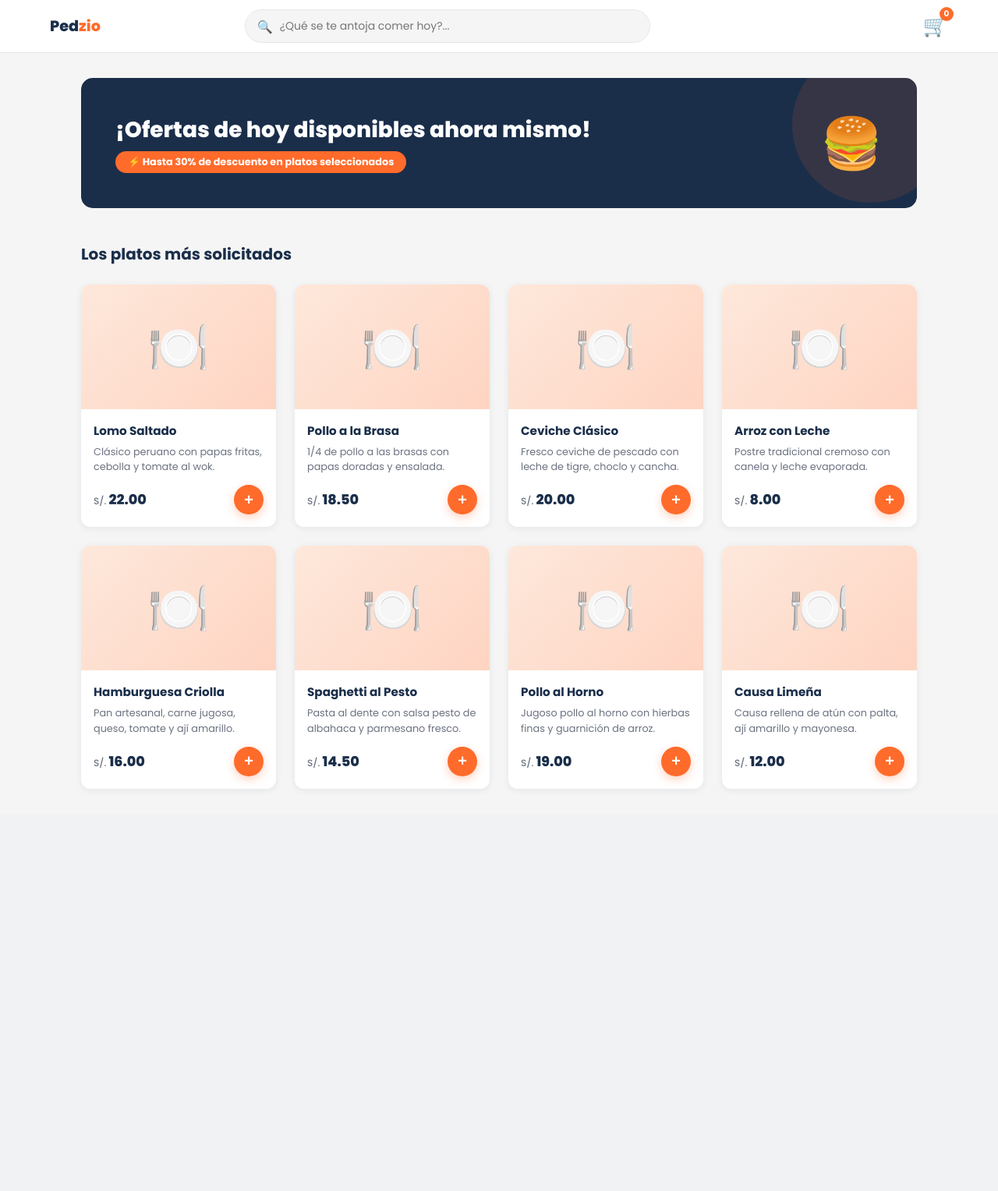
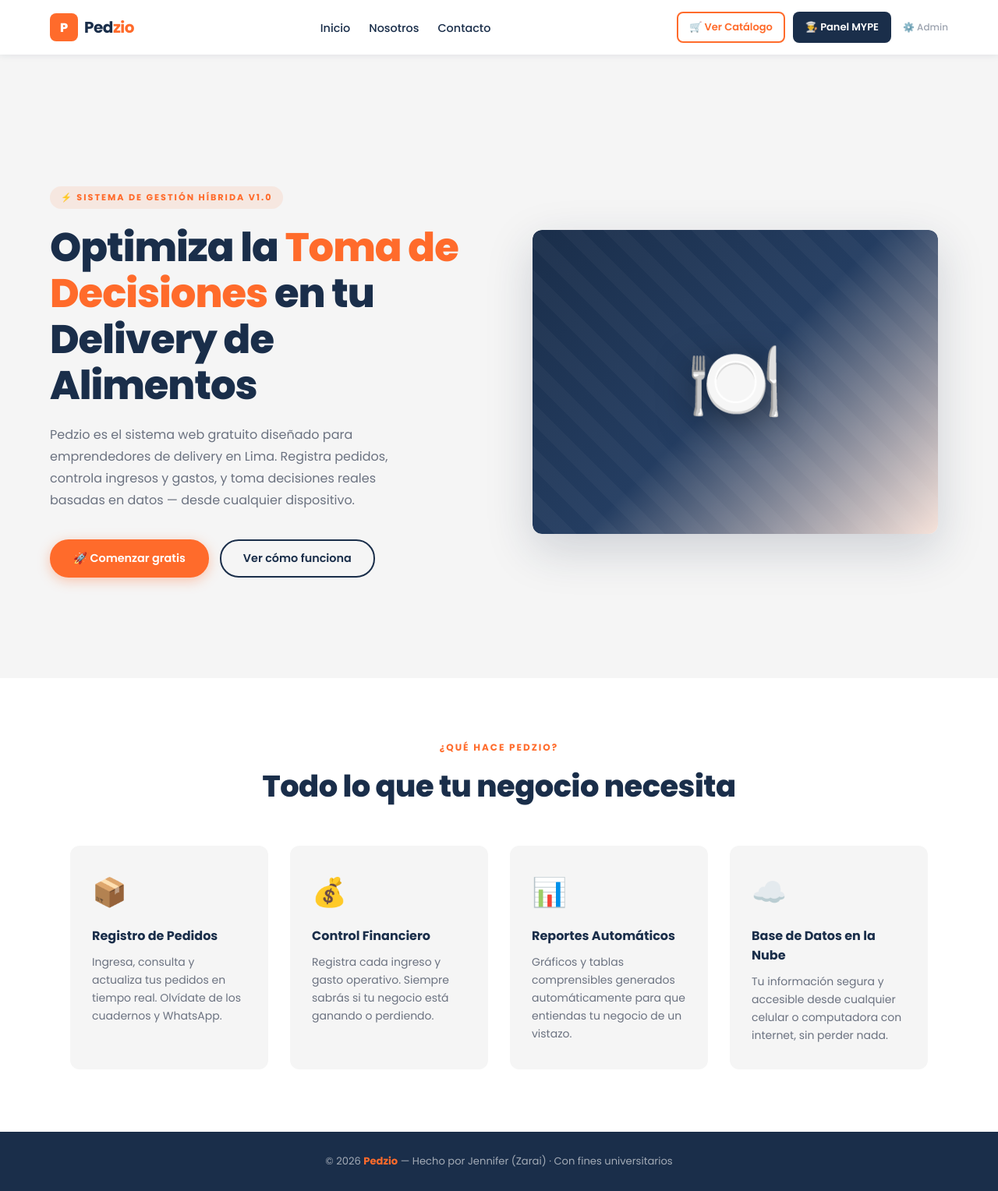
Before and after one commit to Ruseffit/Pedzio, a PHP site: page /cliente.php in a window 1280 px wide. Shown: the whole page at 78% size. Before the commit the page ends 1012 px from the top, so only its background shows below. Run offline with PHP 8.4, Linux system fonts and the light colour scheme; a user stored in the database is signed in; data comes from the database, SQL or seed files in the repository.

Commit message:
Update cliente.php

```diff
--- a/cliente.php
+++ b/cliente.php
@@ -1,18 +1,31 @@
 <?php
-// cliente.php - Marketplace de Alimentos para Clientes
 session_start();
 require_once 'conexion.php';
 
-// Validar que el cliente esté logueado
-session_start();
-if (!isset($_SESSION['id_cliente'])) {
-    header("Location: index.php?error=acceso_denegado");
-    exit();
+if (!isset($_SESSION['cart'])) {
+    $_SESSION['cart'] = [];
 }
 
-$id_cliente = $_SESSION['id_cliente'];
+if ($_SERVER['REQUEST_METHOD'] === 'POST' && isset($_POST['id_producto'])) {
+    $id_producto = (int) $_POST['id_producto'];
 
-// Obtener productosufacturados
+    if ($id_producto > 0) {
+        if (!isset($_SESSION['cart'][$id_producto])) {
+            $_SESSION['cart'][$id_producto] = [
+                'cantidad' => 1
+            ];
+        } else {
+            $_SESSION['cart'][$id_producto]['cantidad']++;
+        }
+
+        header("Location: cliente.php?status=agregado");
+        exit();
+    } else {
+        header("Location: cliente.php?error=producto_invalido");
+        exit();
+    }
+}
+
 try {
     $stmt = $pdo->query("SELECT id_producto, nombre, descripcion, precio, imagen, id_usuario FROM Producto WHERE activo = 1");
     $products = $stmt->fetchAll();
@@ -21,218 +34,260 @@ try {
     error_log("Error cargando productos: " . $e->getMessage());
 }
 
-// Obtener contador del carrito (opcional, si quieres mostrar productos en carrito)
 $cart_count = 0;
 if (isset($_SESSION['cart'])) {
-    $cart_count = count($_SESSION['cart']);
+    foreach ($_SESSION['cart'] as $item) {
+        $cart_count += (int) ($item['cantidad'] ?? 0);
+    }
 }
 ?>
+
 <!DOCTYPE html>
 <html lang="es">
 <head>
 <meta charset="UTF-8">
 <meta name="viewport" content="width=device-width, initial-scale=1.0">
-<title>Pedzio — Marketplace de Alimentos</title>
-<link href="https://fonts.googleapis.com/css2?family=Poppins:wght@300;400;500;600;700;800&display=swap" rel="stylesheet">
+<title>Pedzio — Sistema de Gestión para Delivery</title>
+<link href="https://fonts.googleapis.com/css2?family=Poppins:wght@300;400;500;600;700;800;900&display=swap" rel="stylesheet">
 <style>
   *, *::before, *::after { box-sizing: border-box; margin: 0; padding: 0; }
+
   :root {
-    --orange: #FF6B2B; --orange-hover: #e85a1e;
-    --navy: #1A2E4A; --white: #FFFFFF;
-    --gray-bg: #F5F5F5; --gray-text: #6B7280;
-    --gray-light: #E5E7EB; --shadow-sm: 0 2px 8px rgba(26,46,74,0.08);
-    --shadow-md: 0 8px 28px rgba(26,46,74,0.12); --radius: 12px;
-  }
-  body { font-family: 'Poppins', sans-serif; background: var(--gray-bg); color: var(--navy); }
-
-  /* NAVBAR */
-  .navbar {
-    position: sticky; top: 0; z-index: 100;
-    background: var(--white); border-bottom: 1px solid var(--gray-light);
-    display: flex; align-items: center; gap: 20px;
-    padding: 0 5%; height: 68px;
-  }
-  .brand { font-size: 1.2rem; font-weight: 800; white-space: nowrap; color: var(--navy); text-decoration: none; }
-  .brand em { font-style: normal; color: var(--orange); }
-  .search-wrap { flex: 1; max-width: 520px; margin: 0 auto; position: relative; }
-  .search-wrap input {
-    width: 100%; padding: 10px 20px 10px 44px;
-    border: 1.5px solid var(--gray-light); border-radius: 30px;
-    background: var(--gray-bg); font-family: 'Poppins', sans-serif;
-    font-size: 0.875rem; color: var(--navy); outline: none;
-    transition: border-color 0.2s, box-shadow 0.2s;
-  }
-  .search-wrap input:focus { border-color: var(--orange); box-shadow: 0 0 0 3px rgba(255,107,43,0.12); }
-  .search-wrap .search-icon { position: absolute; left: 16px; top: 50%; transform: translateY(-50%); font-size: 16px; }
-  .cart-btn {
-    position: relative; cursor: pointer; background: none; border: none;
-    font-size: 26px; color: var(--navy); transition: transform 0.2s; margin-left: auto;
-    text-decoration: none;
-  }
-  .cart-btn:hover { transform: scale(1.1); }
-  .cart-badge {
-    position: absolute; top: -5px; right: -7px;
-    background: var(--orange); color: var(--white);
-    font-size: 0.65rem; font-weight: 700;
-    width: 18px; height: 18px; border-radius: 50%;
-    display: flex; align-items: center; justify-content: center;
+    --orange: #FF6B2B;
+    --orange-hover: #e85a1e;
+    --navy: #1A2E4A;
+    --navy-light: #243d61;
+    --white: #FFFFFF;
+    --gray-bg: #F5F5F5;
+    --gray-text: #6B7280;
+    --gray-border: #E5E7EB;
+    --shadow-sm: 0 2px 8px rgba(26,46,74,0.08);
+    --shadow-md: 0 8px 32px rgba(26,46,74,0.14);
+    --shadow-lg: 0 20px 60px rgba(26,46,74,0.18);
+    --radius: 12px;
+    --radius-lg: 20px;
   }
 
-  /* ALERTAS */
-  .alert { padding: 14px 18px; border-radius: 8px; margin-bottom: 20px; font-weight: 500; }
-  .alert-success { background: #d1fae5; color: #065f46; border: 1px solid #a7f3d0; }
-  .alert-error { background: #fee2e2; color: #991b1b; border: 1px solid #fecaca; }
+  html { scroll-behavior: smooth; }
+  body { font-family: 'Poppins', sans-serif; background: var(--gray-bg); color: var(--navy); overflow-x: hidden; }
 
-  /* BANNER */
-  .container { max-width: 1200px; margin: 0 auto; padding: 32px 5%; }
-  .banner {
-    background: var(--navy); border-radius: 15px;
-    padding: 36px 44px; margin-bottom: 44px;
+  .navbar {
+    position: fixed; top: 0; left: 0; right: 0; z-index: 1000;
+    background: var(--white);
+    box-shadow: 0 2px 16px rgba(26,46,74,0.08);
     display: flex; align-items: center; justify-content: space-between;
-    flex-wrap: wrap; gap: 20px;
+    padding: 0 5%; height: 70px;
+  }
+  .navbar-brand { display: flex; align-items: center; gap: 10px; text-decoration: none; }
+  .navbar-brand img { height: 38px; width: 38px; object-fit: contain; border-radius: 8px; background: var(--gray-bg); }
+  .navbar-brand .logo-placeholder {
+    height: 38px; width: 38px; border-radius: 8px;
+    background: linear-gradient(135deg, var(--orange), var(--navy));
+    display: flex; align-items: center; justify-content: center;
+    color: white; font-weight: 800; font-size: 16px;
+  }
+  .navbar-brand span { font-size: 1.25rem; font-weight: 700; color: var(--navy); letter-spacing: -0.5px; }
+  .navbar-brand span em { font-style: normal; color: var(--orange); }
+
+  .navbar-links { display: flex; align-items: center; gap: 36px; list-style: none; }
+  .navbar-links a { text-decoration: none; color: var(--navy); font-size: 0.9rem; font-weight: 500; transition: color 0.25s; }
+  .navbar-links a:hover { color: var(--orange); }
+
+  .btn-cta {
+    background: var(--navy); color: var(--white);
+    border: none; border-radius: 24px;
+    padding: 10px 24px; font-family: 'Poppins', sans-serif;
+    font-size: 0.875rem; font-weight: 600; cursor: pointer;
+    transition: background 0.25s, transform 0.2s, box-shadow 0.25s;
+    text-decoration: none; display: inline-block;
+  }
+  .btn-cta:hover { background: var(--navy-light); transform: translateY(-1px); box-shadow: var(--shadow-md); }
+
+  .hamburger { display: none; flex-direction: column; gap: 5px; cursor: pointer; }
+  .hamburger span { display: block; width: 24px; height: 2px; background: var(--navy); border-radius: 2px; transition: 0.3s; }
+
+  .hero {
+    min-height: 100vh; padding: 100px 5% 60px;
+    background: var(--gray-bg);
+    display: flex; align-items: center;
+  }
+  .hero-inner {
+    max-width: 1200px; margin: 0 auto; width: 100%;
+    display: flex; gap: 60px; align-items: center;
+  }
+  .hero-left { flex: 1; }
+  .hero-badge {
+    display: inline-block;
+    font-size: 0.7rem; font-weight: 700; letter-spacing: 2px;
+    color: var(--orange); text-transform: uppercase;
+    background: rgba(255,107,43,0.1); border-radius: 20px;
+    padding: 6px 14px; margin-bottom: 20px;
+  }
+  .hero-left h1 {
+    font-size: clamp(2rem, 4vw, 3.2rem);
+    font-weight: 800; color: var(--navy);
+    line-height: 1.15; letter-spacing: -1px;
+    margin-bottom: 20px;
+  }
+  .hero-left h1 span { color: var(--orange); }
+  .hero-left p {
+    font-size: 1rem; color: var(--gray-text);
+    line-height: 1.75; max-width: 480px; margin-bottom: 36px;
+  }
+  .hero-btns { display: flex; gap: 14px; flex-wrap: wrap; }
+  .btn-primary {
+    background: var(--orange); color: var(--white);
+    border: none; border-radius: 24px;
+    padding: 14px 30px; font-family: 'Poppins', sans-serif;
+    font-size: 0.9rem; font-weight: 600; cursor: pointer;
+    transition: all 0.25s; text-decoration: none; display: inline-block;
+    box-shadow: 0 4px 16px rgba(255,107,43,0.35);
+  }
+  .btn-primary:hover { background: var(--orange-hover); transform: translateY(-2px); box-shadow: 0 8px 24px rgba(255,107,43,0.45); }
+  .btn-outline {
+    background: transparent; color: var(--navy);
+    border: 2px solid var(--navy); border-radius: 24px;
+    padding: 12px 28px; font-family: 'Poppins', sans-serif;
+    font-size: 0.9rem; font-weight: 600; cursor: pointer;
+    transition: all 0.25s; text-decoration: none; display: inline-block;
+  }
+  .btn-outline:hover { background: var(--navy); color: var(--white); transform: translateY(-2px); }
+
+  .hero-right { flex: 1; display: flex; justify-content: center; }
+  .hero-img-wrap {
+    width: 100%; max-width: 520px;
+    border-radius: var(--radius); overflow: hidden;
+    box-shadow: var(--shadow-lg);
+  }
+  .hero-img-wrap img { width: 100%; display: block; border-radius: var(--radius); }
+  .hero-img-placeholder {
+    width: 100%; aspect-ratio: 4/3;
+    background: linear-gradient(135deg, #1A2E4A 0%, #243d61 50%, #FF6B2B22 100%);
+    border-radius: var(--radius);
+    display: flex; align-items: center; justify-content: center;
     position: relative; overflow: hidden;
   }
-  .banner::before {
-    content: ''; position: absolute; right: -40px; top: -40px;
-    width: 200px; height: 200px; border-radius: 50%;
-    background: rgba(255,107,43,0.12);
+  .hero-img-placeholder::before {
+    content: ''; position: absolute; inset: 0;
+    background: repeating-linear-gradient(45deg, transparent, transparent 20px, rgba(255,255,255,0.03) 20px, rgba(255,255,255,0.03) 40px);
   }
-  .banner-text h2 { color: var(--white); font-size: clamp(1.2rem,2.5vw,1.75rem); font-weight: 800; margin-bottom: 6px; }
-  .banner-tag { display: inline-block; background: var(--orange); color: var(--white); font-size: 0.8rem; font-weight: 700; border-radius: 20px; padding: 5px 16px; }
-  .banner-emoji { font-size: 64px; }
+  .hero-img-placeholder .plate-icon { font-size: 100px; filter: drop-shadow(0 8px 24px rgba(0,0,0,0.4)); }
 
-  /* PRODUCTS */
-  .products-header { display: flex; align-items: center; justify-content: space-between; margin-bottom: 24px; }
-  .products-header h2 { font-size: 1.25rem; font-weight: 700; color: var(--navy); }
-  .products-grid { display: grid; grid-template-columns: repeat(auto-fill, minmax(240px,1fr)); gap: 24px; }
-
-  .product-card {
-    background: var(--white); border-radius: var(--radius);
-    box-shadow: var(--shadow-sm); overflow: hidden;
+  .features { padding: 80px 5%; background: var(--white); }
+  .section-label { text-align: center; color: var(--orange); font-size: 0.75rem; font-weight: 700; letter-spacing: 2px; text-transform: uppercase; margin-bottom: 12px; }
+  .section-title { text-align: center; font-size: clamp(1.6rem,3vw,2.4rem); font-weight: 800; color: var(--navy); margin-bottom: 48px; letter-spacing: -0.5px; }
+  .features-grid { max-width: 1100px; margin: 0 auto; display: grid; grid-template-columns: repeat(auto-fit, minmax(240px,1fr)); gap: 28px; }
+  .feature-card {
+    background: var(--gray-bg); border-radius: var(--radius); padding: 32px 28px;
     transition: transform 0.25s, box-shadow 0.25s;
   }
-  .product-card:hover { transform: translateY(-4px); box-shadow: var(--shadow-md); }
-  .product-img {
-    width: 100%; height: 160px;
-    background: linear-gradient(135deg, #fde8db, #ffd4c2);
-    display: flex; align-items: center; justify-content: center;
-    font-size: 64px; overflow: hidden;
+  .feature-card:hover { transform: translateY(-4px); box-shadow: var(--shadow-md); }
+  .feature-icon { font-size: 36px; margin-bottom: 16px; }
+  .feature-card h3 { font-size: 1rem; font-weight: 700; color: var(--navy); margin-bottom: 10px; }
+  .feature-card p { font-size: 0.875rem; color: var(--gray-text); line-height: 1.65; }
+
+  footer {
+    background: var(--navy); color: rgba(255,255,255,0.6);
+    text-align: center; padding: 28px 5%;
+    font-size: 0.82rem;
   }
-  .product-img img { width: 100%; height: 100%; object-fit: cover; }
-  .product-body { padding: 16px; }
-  .product-name { font-size: 0.95rem; font-weight: 700; color: var(--navy); margin-bottom: 6px; }
-  .product-desc { font-size: 0.8rem; color: var(--gray-text); line-height: 1.5; display: -webkit-box; -webkit-line-clamp: 2; -webkit-box-orient: vertical; overflow: hidden; margin-bottom: 14px; }
-  .product-footer { display: flex; align-items: center; justify-content: space-between; }
-  .product-price { font-size: 1.1rem; font-weight: 800; color: var(--navy); }
-  .product-price span { font-size: 0.75rem; font-weight: 500; color: var(--gray-text); }
+  footer strong { color: var(--orange); }
 
-  .btn-add {
-    width: 38px; height: 38px; border-radius: 50%;
-    background: var(--orange); color: var(--white);
-    border: none; font-size: 20px; font-weight: 700;
-    cursor: pointer; display: flex; align-items: center; justify-content: center;
-    transition: background 0.25s, transform 0.2s, box-shadow 0.2s;
-    box-shadow: 0 4px 12px rgba(255,107,43,0.3);
-  }
-  .btn-add:hover { background: var(--navy); transform: scale(1.1); }
-
-  @media (max-width: 600px) {
-    .search-wrap { max-width: 100%; order: 3; width: 100%; }
-    .navbar { flex-wrap: wrap; height: auto; padding: 12px 5%; }
-    .banner { padding: 24px; }
-    .banner-emoji { display: none; }
+  @media (max-width: 860px) {
+    .navbar-links { display: none; position: absolute; top: 70px; left: 0; right: 0; background: var(--white); flex-direction: column; padding: 20px 5%; gap: 16px; box-shadow: var(--shadow-md); }
+    .navbar-links.open { display: flex; }
+    .hamburger { display: flex; }
+    .navbar .btn-cta { display: none; }
+    .hero-inner { flex-direction: column; gap: 40px; text-align: center; }
+    .hero-left p { margin: 0 auto 36px; }
+    .hero-btns { justify-content: center; }
   }
 </style>
 </head>
 <body>
 
-<!-- NAVBAR -->
-<nav class="navbar">
-  <a href="index.html" class="brand">Ped<em>zio</em></a>
-  <div class="search-wrap">
-    <span class="search-icon">🔍</span>
-    <input type="text" placeholder="¿Qué se te antoja comer hoy?...">
+<nav class="navbar" style="display: flex; align-items: center; justify-content: space-between; padding: 15px 5%; background: var(--white); box-shadow: var(--shadow-sm); position: sticky; top: 0; z-index: 1000;">
+  <a href="#" class="navbar-brand" style="display: flex; align-items: center; gap: 8px; text-decoration: none; color: var(--navy); font-weight: 700; font-size: 22px;">
+    <div class="logo-placeholder" style="background: var(--orange); color: white; width: 36px; height: 36px; border-radius: 8px; display: flex; align-items: center; justify-content: center; font-weight: 800;">P</div>
+    <span>Ped<em style="color: var(--orange); font-style: normal;">zio</em></span>
+  </a>
+
+  <ul class="navbar-links" id="navLinks" style="display: flex; list-style: none; gap: 24px;">
+    <li><a href="#" style="text-decoration: none; color: var(--navy); font-weight: 500;">Inicio</a></li>
+    <li><a href="#features" style="text-decoration: none; color: var(--navy); font-weight: 500;">Nosotros</a></li>
+    <li><a href="#" style="text-decoration: none; color: var(--navy); font-weight: 500;">Contacto</a></li>
+  </ul>
+
+  <div class="nav-actions" style="display: flex; gap: 10px; align-items: center;">
+    <a href="cliente.php" class="btn-outline" style="text-decoration: none; color: var(--orange); border: 2px solid var(--orange); padding: 8px 14px; border-radius: 8px; font-weight: 600; font-size: 13px; transition: 0.3s;">
+      🛒 Ver Catálogo
+    </a>
+    <a href="emprendedor.php" class="btn-cta" style="text-decoration: none; background: var(--navy); color: white; padding: 10px 16px; border-radius: 8px; font-weight: 600; font-size: 13px; transition: 0.3s;">
+      👨‍🍳 Panel MYPE
+    </a>
+    <a href="superadmin.php" style="text-decoration: none; color: #9CA3AF; font-size: 12px; margin-left: 5px; font-weight: 500;" title="Consola Global">
+      ⚙️ Admin
+    </a>
   </div>
-  <a href="carrito_ver.php" class="cart-btn">
-    🛒
-    <span class="cart-badge" id="cartCount"><?= $cart_count ?></span>
-  </a>
+
+  <div class="hamburger" onclick="document.getElementById('navLinks').classList.toggle('open')" style="display: none; flex-direction: column; gap: 5px; cursor: pointer;">
+    <span style="width: 25px; height: 3px; background: var(--navy); border-radius: 2px;"></span>
+    <span style="width: 25px; height: 3px; background: var(--navy); border-radius: 2px;"></span>
+    <span style="width: 25px; height: 3px; background: var(--navy); border-radius: 2px;"></span>
+  </div>
 </nav>
 
-<!-- CONTENIDO -->
-<div class="container">
+<section class="hero">
+  <div class="hero-inner">
+    <div class="hero-left">
+      <span class="hero-badge">⚡ Sistema de Gestión Híbrida V1.0</span>
+      <h1>Optimiza la <span>Toma de Decisiones</span> en tu Delivery de Alimentos</h1>
+      <p>Pedzio es el sistema web gratuito diseñado para emprendedores de delivery en Lima. Registra pedidos, controla ingresos y gastos, y toma decisiones reales basadas en datos — desde cualquier dispositivo.</p>
+      <div class="hero-btns">
+        <a href="cliente.php" class="btn-primary">🚀 Comenzar gratis</a>
+        <a href="#features" class="btn-outline">Ver cómo funciona</a>
+      </div>
+    </div>
+    <div class="hero-right">
+      <div class="hero-img-wrap">
+        <div class="hero-img-placeholder">
+          <span class="plate-icon">🍽️</span>
+        </div>
+      </div>
+    </div>
+  </div>
+</section>
 
-  <!-- ALERTAS -->
-  <?php if (isset($_GET['status']) && $_GET['status'] === 'success'): ?>
-    <div class="alert alert-success">
-      ✅ ¡Pedido realizado exitosamente! Tu美食 está en preparación.
+<section class="features" id="features">
+  <p class="section-label">¿Qué hace Pedzio?</p>
+  <h2 class="section-title">Todo lo que tu negocio necesita</h2>
+  <div class="features-grid">
+    <div class="feature-card">
+      <div class="feature-icon">📦</div>
+      <h3>Registro de Pedidos</h3>
+      <p>Ingresa, consulta y actualiza tus pedidos en tiempo real. Olvídate de los cuadernos y WhatsApp.</p>
     </div>
-  <?php endif; ?>
+    <div class="feature-card">
+      <div class="feature-icon">💰</div>
+      <h3>Control Financiero</h3>
+      <p>Registra cada ingreso y gasto operativo. Siempre sabrás si tu negocio está ganando o perdiendo.</p>
+    </div>
+    <div class="feature-card">
+      <div class="feature-icon">📊</div>
+      <h3>Reportes Automáticos</h3>
+      <p>Gráficos y tablas comprensibles generados automáticamente para que entiendas tu negocio de un vistazo.</p>
+    </div>
+    <div class="feature-card">
+      <div class="feature-icon">☁️</div>
+      <h3>Base de Datos en la Nube</h3>
+      <p>Tu información segura y accesible desde cualquier celular o computadora con internet, sin perder nada.</p>
+    </div>
+  </div>
+</section>
 
-  <?php if (isset($_GET['error'])): ?>
-    <div class="alert alert-error">
-      ❌ Error:
-      <?php
-      if ($_GET['error'] === 'producto_invalido') echo 'Producto inválido';
-      elseif ($_GET['error'] === 'precio_invalido') echo 'Precio inválido';
-      elseif ($_GET['error'] === 'orden_fail') echo 'No se pudo procesar tu orden. Inténtalo de nuevo';
-      else echo $_GET['error'];
-      ?>
-    </div>
-  <?php endif; ?>
-
-  <!-- BANNER -->
-  <div class="banner">
-    <div class="banner-text">
-      <h2>¡Ofertas de hoy disponibles ahora mismo!</h2>
-      <span class="banner-tag">⚡ Hasta 30% de descuento en platos seleccionados</span>
-    </div>
-    <div class="banner-emoji">🍔</div>
-  </div>
-
-  <!-- PRODUCTOS -->
-  <div class="products-header">
-    <h2>Los platos más solicitados</h2>
-  </div>
-
-  <div class="products-grid">
-    <?php if (empty($products)): ?>
-      <p style="color: var(--gray-text); text-align: center; grid-column: 1/-1; padding: 40px;">
-        No hay productos disponibles en este momento.
-      </p>
-    <?php else: ?>
-      <?php foreach ($products as $p): ?>
-        <div class="product-card">
-          <div class="product-img">
-            <?php if (!empty($p['imagen']) && filter_var($p['imagen'], FILTER_VALIDATE_URL)): ?>
-              <img src="<?= htmlspecialchars($p['imagen']) ?>" alt="<?= htmlspecialchars($p['nombre']) ?>">
-            <?php else: ?>
-              🍽️
-            <?php endif; ?>
-          </div>
-          <div class="product-body">
-            <div class="product-name"><?= htmlspecialchars($p['nombre']) ?></div>
-            <div class="product-desc"><?= htmlspecialchars($p['descripcion'] ?? 'Sin descripción') ?></div>
-
-            <div class="product-footer">
-              <div class="product-price">
-                <span>S/. </span><?= number_format($p['precio'], 2) ?>
-              </div>
-
-              <form method="POST" action="carrito.php" style="margin:0">
-                <input type="hidden" name="id_producto" value="<?= $p['id_producto'] ?>">
-                <input type="hidden" name="precio" value="<?= $p['precio'] ?>">
-                <input type="hidden" name="id_emprendedor" value="<?= $p['id_usuario'] ?>">
-
-                <button type="submit" class="btn-add" title="Añadir al carrito">+</button>
-              </form>
-            </div>
-          </div>
-        </div>
-      <?php endforeach; ?>
-    <?php endif; ?>
-  </div>
-</div>
+<footer>
+  <p>© 2026 <strong>Pedzio</strong> — Hecho por Jennifer (Zarai) · Con fines universitarios</p>
+</footer>
 
 </body>
 </html>
```
